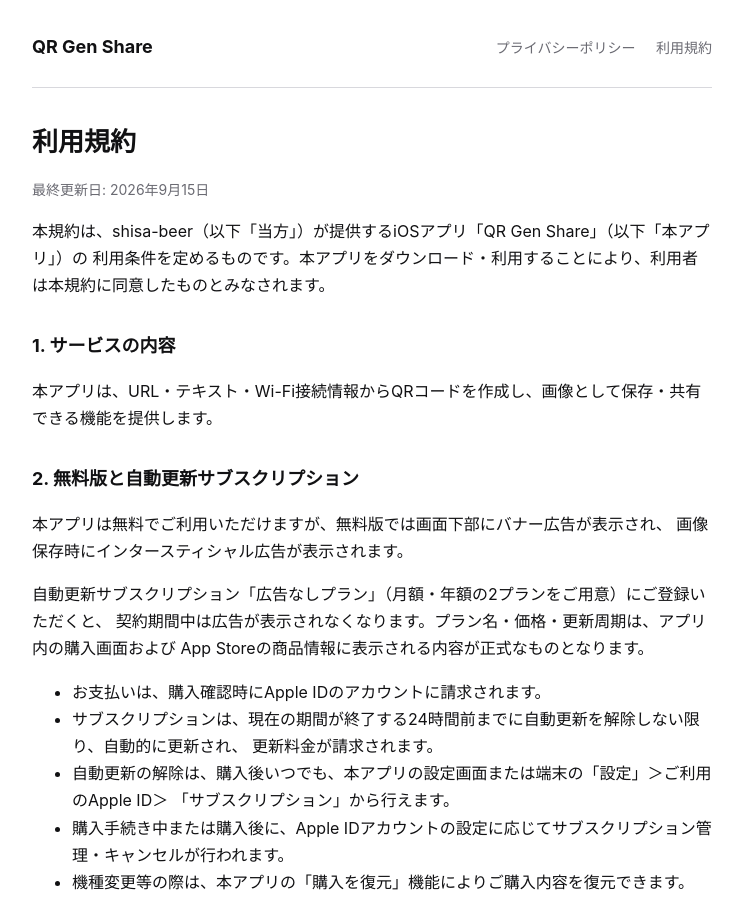
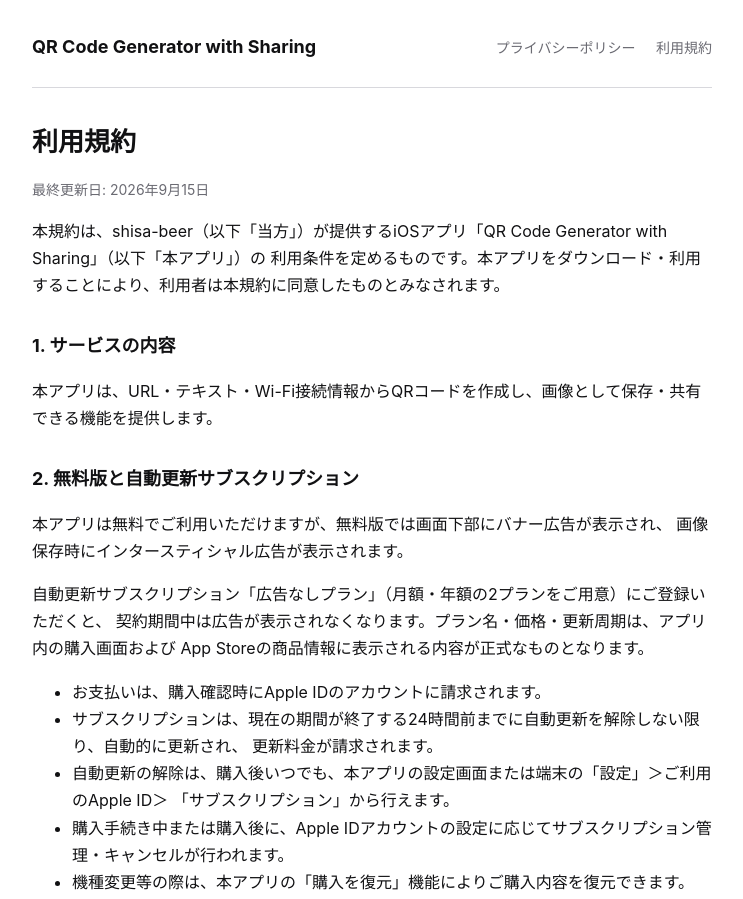
Before and after one commit to shisa-beer/shisa-beer.github.io, a plain HTML site: page terms.html in a window 1280 px wide. Shown: the top 899 px of the page, without its empty margins (268-1011 px from the left). Drawn offline with Linux system fonts and the light colour scheme.

Commit message:
change app name

```diff
--- a/terms.html
+++ b/terms.html
@@ -3,13 +3,13 @@
 <head>
   <meta charset="utf-8" />
   <meta name="viewport" content="width=device-width, initial-scale=1" />
-  <title>利用規約 | QR Gen Share</title>
+  <title>利用規約 | QR Code Generator with Sharing</title>
   <link rel="stylesheet" href="style.css" />
 </head>
 <body>
   <div class="wrap">
     <header class="site">
-      <a class="brand" href="/">QR Gen Share</a>
+      <a class="brand" href="/">QR Code Generator with Sharing</a>
       <nav class="site">
         <a href="/privacy.html">プライバシーポリシー</a>
         <a href="/terms.html">利用規約</a>
@@ -21,7 +21,7 @@
       <p class="muted">最終更新日: 2026年9月15日</p>
 
       <p>
-        本規約は、shisa-beer（以下「当方」）が提供するiOSアプリ「QR Gen Share」（以下「本アプリ」）の
+        本規約は、shisa-beer（以下「当方」）が提供するiOSアプリ「QR Code Generator with Sharing」（以下「本アプリ」）の
         利用条件を定めるものです。本アプリをダウンロード・利用することにより、利用者は本規約に同意したものとみなされます。
       </p>
 
```
Also changed, not shown: index.html (+3 -3 lines), privacy.html (+3 -3 lines).
